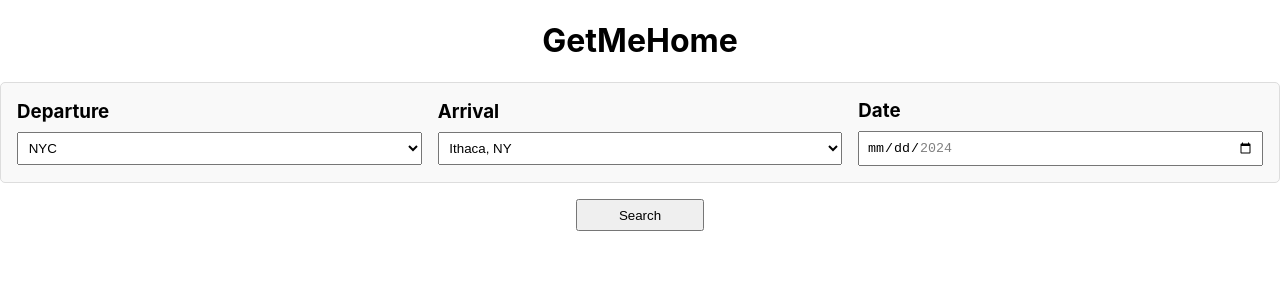
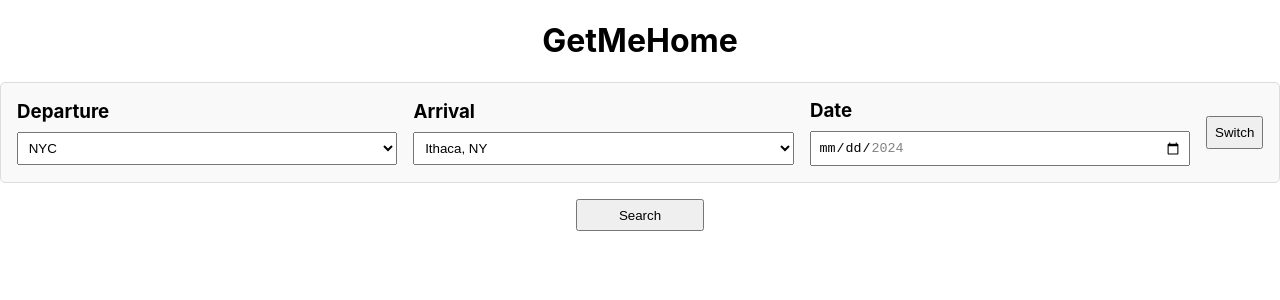
Before and after one commit to ronjj/gmh-web, a React (Create React App) app: page / in a window 1280 px wide. Shown: the top 300 px of the page. Built offline with nearby package versions, Linux system fonts and the light colour scheme.

Commit message:
Implement baseplate for switch button

```diff
--- a/src/App.js
+++ b/src/App.js
@@ -134,6 +134,12 @@ function App() {
     }
   }
 
+  const switchLocations = () => {
+    const temp = arrivalLocation;
+    setArrivalLocation(departureLocation);
+    setDepartureLocation(temp);
+  }
+
   return (
     <div className="app">
       <h1 className='gmh'>GetMeHome</h1>
@@ -160,6 +166,9 @@ function App() {
           <h3>Date</h3>
           <input type="date" min={today} max={maxDate} onChange={handleSelectChange(setDepartureDate)} disabled={loading}/>
         </div>
+        <div>
+          <button onClick={switchLocations} disabled={loading}>Switch</button>
+        </div>
       </div>
 
       <div className="search">
```
